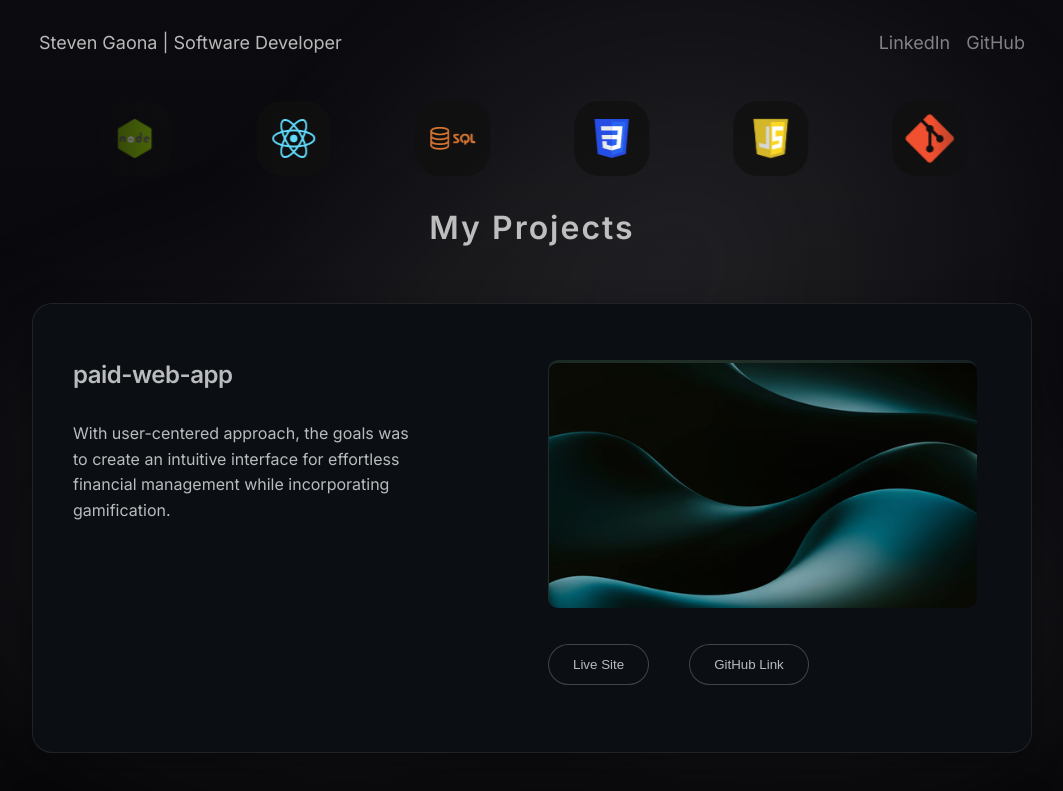
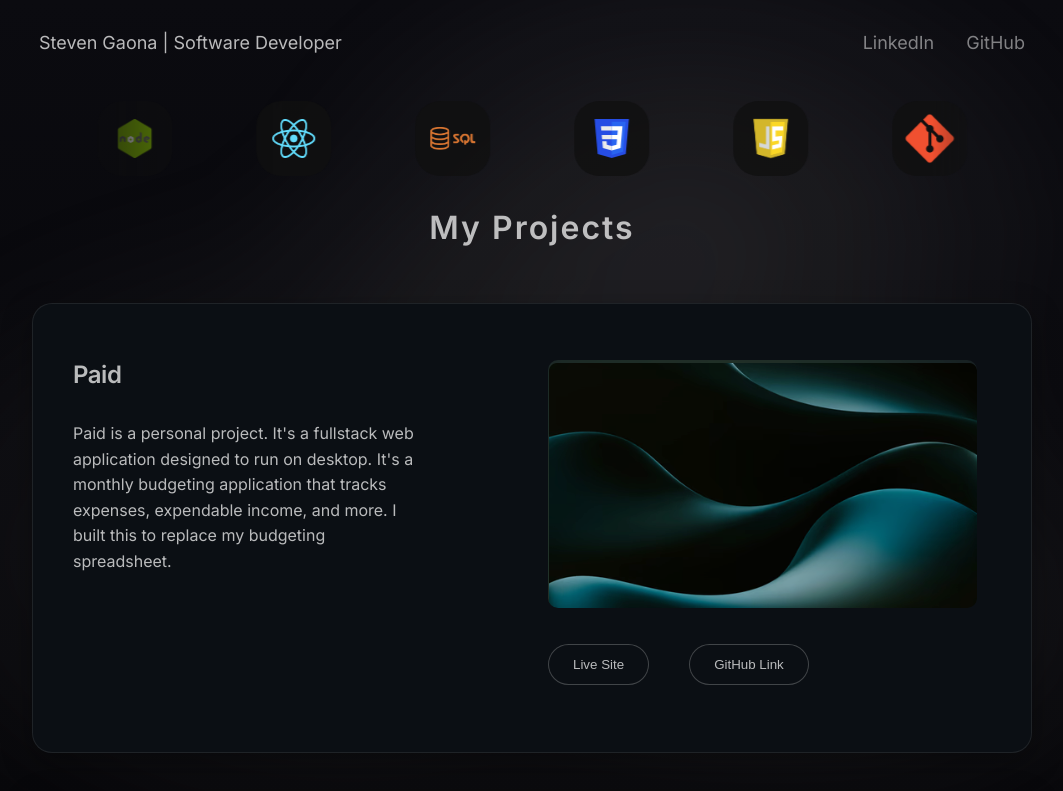
Before and after one commit to sgaona21/dev-portfolio-2025, a React (Vite) app in the folder client/: page / in a window 1280 px wide. Shown: the top 791 px of the page, without its empty margins (108-1171 px from the left). Built offline with nearby package versions, Linux system fonts and the light colour scheme.

Commit message:
description added to project summary

```diff
--- a/client/src/components/Projects.jsx
+++ b/client/src/components/Projects.jsx
@@ -37,8 +37,8 @@ const Projects = ({ children }) => {
 
             <div className="projects-container" ref={containerRef} >
                 <div className="thumbnail">
-                    <h2>paid-web-app</h2>
-                    <p>With user-centered approach, the goals was to create an intuitive interface for effortless financial management while incorporating gamification.</p>
+                    <h2>Paid</h2>
+                    <p>Paid is a personal project. It's a fullstack web application designed to run on desktop. It's a monthly budgeting application that tracks expenses, expendable income, and more. I built this to replace my budgeting spreadsheet.</p>
                     <div className='button-wrapper'>
                         <button>Live Site</button>
                         <button>GitHub Link</button>
--- a/client/src/styles/styles.css
+++ b/client/src/styles/styles.css
@@ -429,9 +429,14 @@ h1 {
     }
 
     .nav-links a {
-        margin-left: 1rem;
+        margin-left: 2rem;
         text-decoration: none;
         color: rgba(255, 255, 255, 0.482)
+    }
+
+    .nav-links a:hover {
+        text-decoration: none;
+        color: whitesmoke;
     }
 
     .nav-links a:visited {
```
